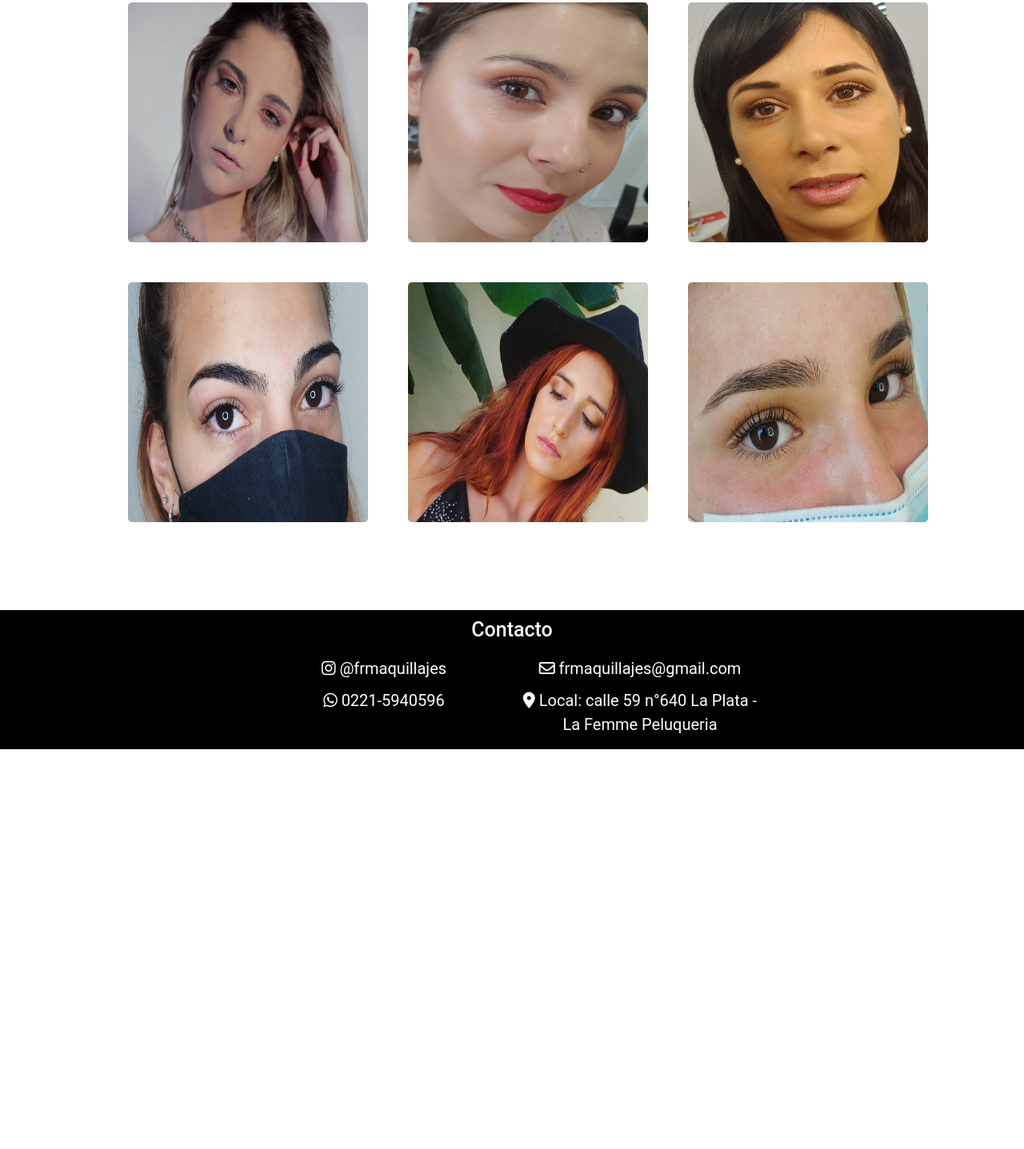
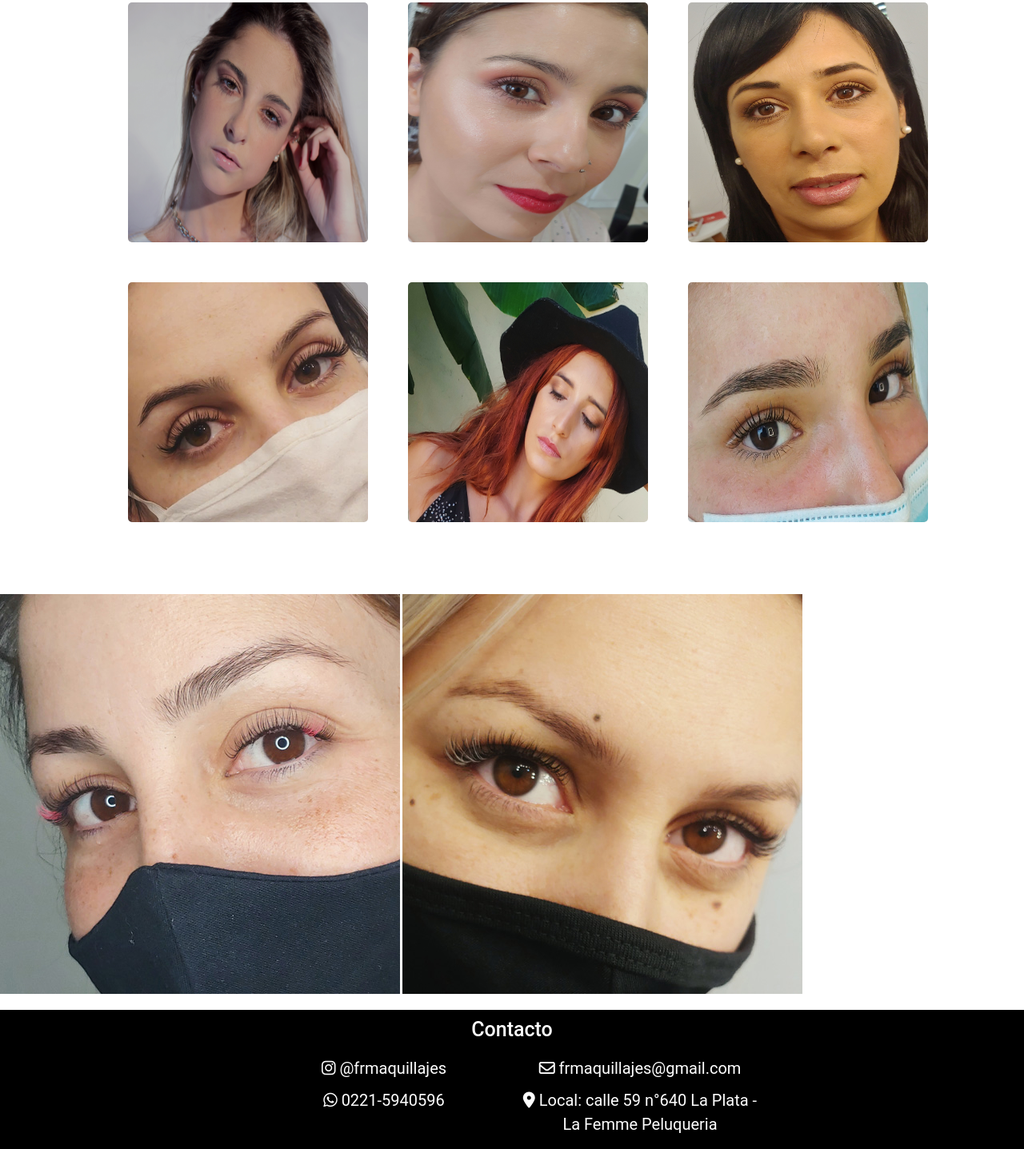
Before and after one commit to milicorre/fr-proyecto, a website: page trabajos.html in a window 1280 px wide. Shown: the part 528-1965 px from the top of the page at 80% size. Before the commit the page ends 1465 px from the top, so only its background shows below. Drawn offline with nearby package versions, Linux system fonts and the light colour scheme.

Commit message:
nuevas fotos-correccion del background-image sobremi

```diff
--- a/scss/components/_sobremi.scss
+++ b/scss/components/_sobremi.scss
@@ -1,5 +1,5 @@
 .secSobrefr-contenedor {
-    background-color:nth($colores, 4 );
+    /*background-color:nth($colores, 4 );*/
     @include container-body;
     padding-bottom:20px;
     padding-top: 30px;
--- a/trabajos.html
+++ b/trabajos.html
@@ -77,11 +77,14 @@
             <img src="Imagenes/trabajos/makeuprodu1.jpeg" alt="Modelando trabajo de Maquillaje produccion cata" class="fototrabajo4">
             <img src="Imagenes/trabajos/makeupsocial.jpeg" alt="Modelando trabajo de Maquillaje social" class="fototrabajo5">
             <img src="Imagenes/trabajos/makeupsocial2.jpeg" alt="Modelando trabajo de Maquillaje socail 2" class="fototrabajo6">
-            <img src="Imagenes/trabajos/perfi.jpeg" alt="Modelando trabajo de Perfilado" class="fototrabajo7">
+            <img src="Imagenes/fotos-trabajos/PerfiladoExtensiones.jpg" alt="Modelando trabajo de Perfilado" class="fototrabajo7">
             <img src="Imagenes/trabajos/produmakeup.jpeg" alt="Modelando trabajo de Maquillaje produccion" class="fototrabajo8">
             <img src="Imagenes/trabajos/lifting-perfi.jpeg" alt="Modelando trabajo de Lifting y perfilado" class="fototrabajo9">
+
         </div>
     </main>
+            <img src="Imagenes/fotos-trabajos/ExtensionesColor.jpg" alt="">
+            <img src="Imagenes/fotos-trabajos/extensionespxp.jpg" alt="">
     <footer class="footer">
         <section class="contacto" id="contact">
             <h2>Contacto</h2>
```
Also changed, not shown: Imagenes/fotos-trabajos/ExtensionesColor.jpg (added), Imagenes/fotos-trabajos/PerfiladoExtensiones.jpg (added), Imagenes/fotos-trabajos/PerfiladoExtensiones2.jpg (added), Imagenes/fotos-trabajos/PerfiladoLifting2.jpg (added), Imagenes/fotos-trabajos/extensionespxp.jpg (added), Imagenes/fotos-trabajos/makeupProdu.jpg (added), Imagenes/fotos-trabajos/makeupProducion2.jpg (added), Imagenes/fotos-trabajos/makeupSocial.jpg (added), Imagenes/fotos-trabajos/makeupSocial2.jpg (added), Imagenes/fotos-trabajos/perfilado.jpg (added), Imagenes/fotos-trabajos/perfiladoLifting.jpg (added), Imagenes/fotos-trabajos/perfiladoLifting3.jpg (added), css/style.css.
